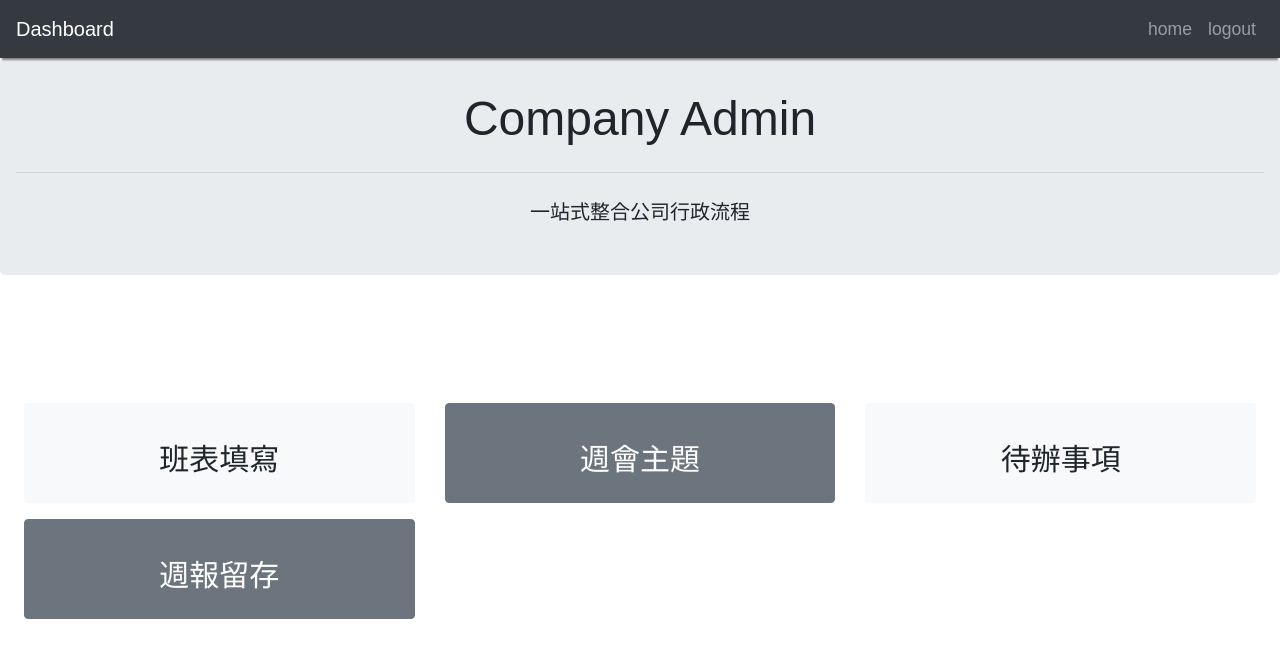
After one commit to yahoo168/alphahelix-internal-system, a Python web app: template app/main/templates/company_admin_overview.html in a window 1280 px wide. The commit adds this page. Shown: the top 658 px of the page. Run offline with Jinja, Linux system fonts and the light colour scheme; the template is opened without the code that fills it, so the values that code supplies are empty; some libraries are stand-ins or nearby versions.

Commit message:
feat: Add company admin overview page and update data manage overview page

```diff
--- /dev/null
+++ b/app/main/templates/company_admin_overview.html
@@ -0,0 +1,56 @@
+<!DOCTYPE html>
+<html>
+  <head>
+    {% extends "main_base.html" %}
+    <meta charset="utf-8" />
+    <title>Marked in the browser</title>
+  </head>
+  {% block content %}
+  <body>
+    <div class="jumbotron">
+      <h1 class="display-4">Company Admin</h1>
+      <hr class="my-4" />
+      <p class="lead">一站式整合公司行政流程</p>
+    </div>
+    <br />
+    <br />
+
+    <div class=".container mt-5 mb-5 mx-4">
+      <div class="row">
+        <div class="col-md-4 mb-3">
+          <a
+            href="https://docs.google.com/spreadsheets/d/1WGGSVWME6rtiotZWyA8YC79M17LV3MoYAT9eTgj1Z3U/edit?usp=sharing"
+            target="_blank"
+            class="btn btn-light custom-high-button btn-block"
+            >班表填寫
+          </a>
+        </div>
+        <div class="col-md-4 mb-3">
+          <a
+            href="https://docs.google.com/spreadsheets/d/1EwIZS-xZp_HWwA9pX-uJYSRqUK9FCXL4ImgYaPlJaaY/edit?usp=sharing"
+            class="btn btn-secondary custom-high-button btn-block"
+            target="_blank"
+            >週會主題
+          </a>
+        </div>
+        <div class="col-md-4 mb-3">
+          <a
+            href="https://docs.google.com/spreadsheets/d/1WGGSVWME6rtiotZWyA8YC79M17LV3MoYAT9eTgj1Z3U/edit?usp=sharing"
+            class="btn btn-light custom-high-button btn-block"
+            target="_blank"
+            >待辦事項
+          </a>
+        </div>
+        <div class="col-md-4 mb-3">
+          <a
+            href=https://drive.google.com/drive/folders/1lLVqan-cthrQ-JvUe5MuLJmK7-YDG3uN
+            class="btn btn-secondary custom-high-button btn-block"
+            target="_blank"
+            >週報留存
+          </a>
+        </div>
+      </div>
+    </div>
+  </body>
+  {% endblock %}
+</html>
--- a/app/main/templates/index.html
+++ b/app/main/templates/index.html
@@ -45,7 +45,7 @@
         </div>
         <div class="col-md-4 mb-3">
           <a
-            href="#"
+            href="{{url_for('main.render_static_html', page='company_admin_overview')}}"
             class="btn btn-light custom-high-button btn-block"
             >公司行政
           </a>
```
Also changed, not shown: app/main/templates/data_manage_overview.html (+0 -7 lines), 1 other file.
